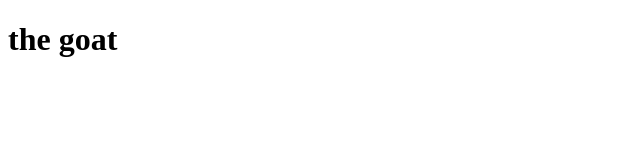
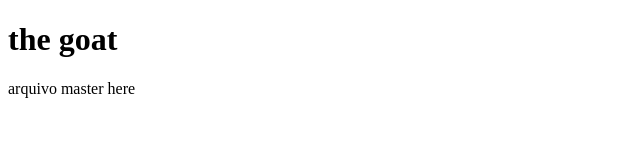
Before and after one commit to EduardoBrito9/teste, a plain HTML site: page index.html in a window 1280 px wide. Shown: the whole page, without its empty margins (0-640 px from the left). Drawn offline with Linux system fonts and the light colour scheme.

Commit message:
testando

```diff
--- a/index.html
+++ b/index.html
@@ -7,6 +7,7 @@
 </head>
 <body>
     <h1>the goat</h1>
+    <p>arquivo master here</p>
     <script src="script.js"></script>
 </body>
 </html>
```
